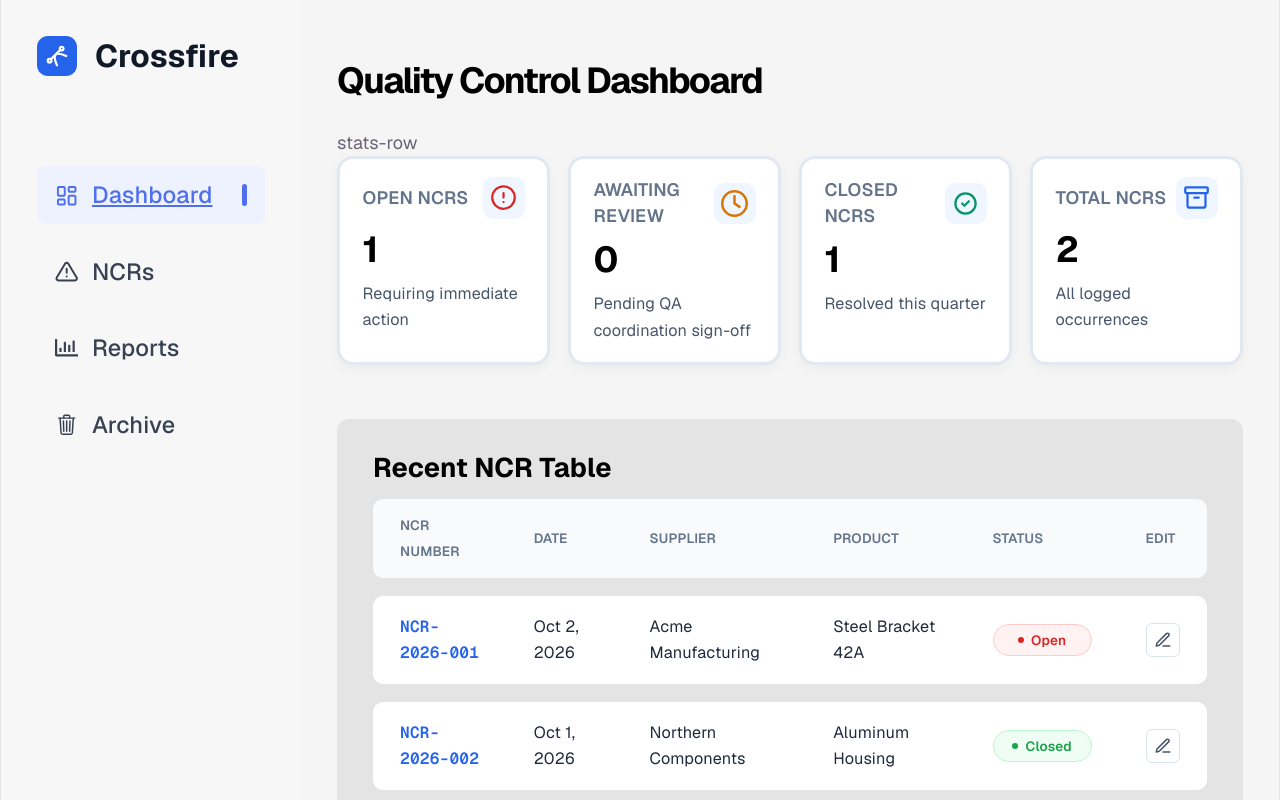
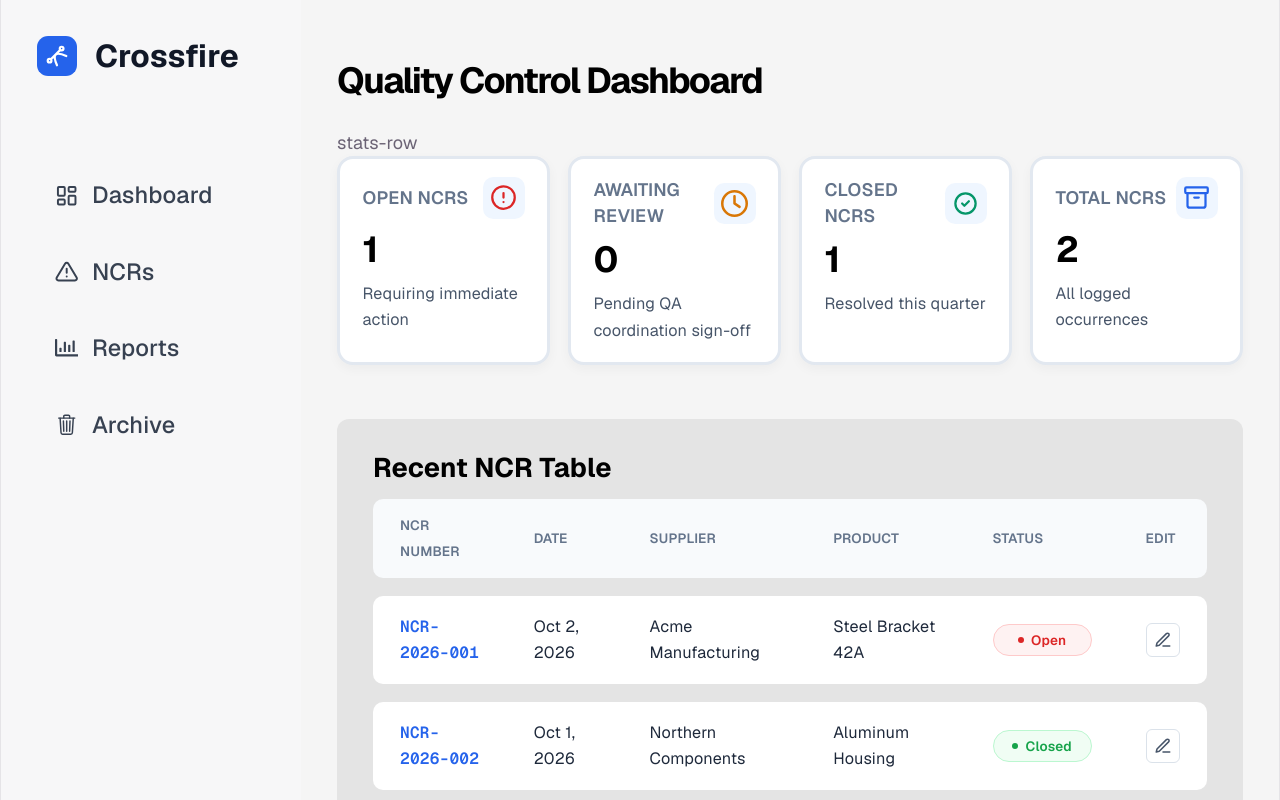
Before and after one commit to smutrux/prog1180, a React (Vite) app: page / in a window 1280 px wide. Shown: the top 800 px of the page. Built offline with nearby package versions, Linux system fonts and the light colour scheme.

Commit message:
installed react-router, made sidebar for mobile

```diff
--- a/package.json
+++ b/package.json
@@ -13,6 +13,7 @@
     "react": "^19.2.8",
     "react-dom": "^19.2.8",
     "react-icons": "^5.7.0",
+    "react-router-dom": "^7.18.4",
     "styled-jsx": "^5.1.7"
   },
   "devDependencies": {
--- a/src/App.tsx
+++ b/src/App.tsx
@@ -1,29 +1,28 @@
-import './App.css'
-import SidebarNav from './components/sidebarnav'
+import { BrowserRouter, Routes, Route } from "react-router-dom";
 
+import SidebarNav from "./components/sidebarnav";
 
-import Dashboard from './pages/Dashboard'
-import NCRs from './pages/NCRs'
-import Reports from './pages/Reports'
-import Archive from './pages/Archive'
-
+import Dashboard from "./pages/Dashboard";
+import NCRs from "./pages/NCRs";
+import Reports from "./pages/Reports";
+import Archive from "./pages/Archive";
 
 function App() {
-  const path = window.location.pathname;
+  return (
+    <BrowserRouter>
+      <SidebarNav />
 
-  return (
-    <>
-      <SidebarNav></SidebarNav>
       <main>
-        {path === "/" && <Dashboard />}
-        {path === "/dashboard" && <Dashboard />}
-        {path === "/ncrs" && <NCRs />}
-        {path === "/reports" && <Reports />}
-        {path === "/archive" && <Archive />}
+        <Routes>
+          <Route path="/" element={<Dashboard />} />
+          <Route path="/dashboard" element={<Dashboard />} />
+          <Route path="/ncrs" element={<NCRs />} />
+          <Route path="/reports" element={<Reports />} />
+          <Route path="/archive" element={<Archive />} />
+        </Routes>
       </main>
-
-    </>
-  )
+    </BrowserRouter>
+  );
 }
 
-export default App
+export default App;
--- a/src/components/sidebarnav.tsx
+++ b/src/components/sidebarnav.tsx
@@ -1,52 +1,127 @@
-import crossfireLogo from '../assets/crossfireLogo.svg'
-import { LuLayoutDashboard } from "react-icons/lu";
+import { useState } from "react";
+import { NavLink } from "react-router-dom";
+
+import crossfireLogo from "../assets/crossfireLogo.svg";
+
+import { LuLayoutDashboard, LuMenu, LuX } from "react-icons/lu";
 import { FiAlertTriangle } from "react-icons/fi";
 import { FaRegChartBar } from "react-icons/fa";
 import { IoTrashOutline } from "react-icons/io5";
 
 var SidebarNav = () => {
-  const path = window.location.pathname;
+  const [isOpen, setIsOpen] = useState(false);
+
+  const closeMenu = () => {
+    setIsOpen(false);
+  };
+
   return (
-    <nav style={{
-      display: "flex",
-      flexDirection: "column",
-      gap: "5rem",
-      background: "var(--nav-bg)",
-      padding: "2rem"
-    }} aria-label="Sidebar Navigation">
+    <>
+      {/* Mobile Header */}
+      <header className="mobileHeader">
+        <div className="mobileBrand">
+          <img src={crossfireLogo} alt="" />
 
-      <div style={{display: "flex", gap: "1rem", alignItems: "center"}}>
-        <img src={crossfireLogo} style={{width: "40px"}} alt="" />
-        <a style={{
-          fontWeight: "bold",
-          fontSize: "1.75rem",
-          color: "var(--sidebar-title)",
-          textDecoration: "none"
-        }} href="/dashboard">Crossfire</a>
+          <NavLink to="/dashboard">
+            Crossfire
+          </NavLink>
         </div>
 
-      <ul style={{
-        display: "flex",
-        flexDirection: "column",
-        padding: "0",
-        gap: "1rem",
-        listStyle: "none"
-      }}>
+        <button
+          className="menuButton"
+          onClick={() => setIsOpen(!isOpen)}
+          aria-label={isOpen ? "Close navigation menu" : "Open navigation menu"}
+          aria-expanded={isOpen}
+          aria-controls="sidebar-navigation"
+        >
+          {isOpen ? (
+            <LuX aria-hidden="true" />
+          ) : (
+            <LuMenu aria-hidden="true" />
+          )}
+        </button>
+      </header>
+
+      {/* Mobile Overlay */}
+      {isOpen && (
+        <div
+          className="sidebarOverlay"
+          onClick={closeMenu}
+          aria-hidden="true"
+        />
+      )}
+
+      {/* Sidebar */}
+      <nav
+        id="sidebar-navigation"
+        className={`sidebar ${isOpen ? "open" : ""}`}
+        aria-label="Sidebar Navigation"
+      >
+        {/* Logo */}
+        <div className="sidebarBrand">
+          <img src={crossfireLogo} alt="" />
+
+          <NavLink to="/dashboard">
+            Crossfire
+          </NavLink>
+        </div>
+
+        {/* Navigation */}
+        <ul>
           <li className="sidebarLink">
+            <NavLink
+              to="/dashboard"
+              className={({ isActive }) =>
+                isActive ? "active" : ""
+              }
+              onClick={closeMenu}
+            >
+              <LuLayoutDashboard aria-hidden="true" />
+              Dashboard
+            </NavLink>
+          </li>
 
-          <a href="/dashboard" aria-current={path === "/dashboard" ? "page" : undefined} className={path === "/dashboard" || path === "/" ? "active" : ""}><LuLayoutDashboard aria-hidden="true"/>Dashboard</a>
+          <li className="sidebarLink">
+            <NavLink
+              to="/ncrs"
+              className={({ isActive }) =>
+                isActive ? "active" : ""
+              }
+              onClick={closeMenu}
+            >
+              <FiAlertTriangle aria-hidden="true" />
+              NCRs
+            </NavLink>
           </li>
+
           <li className="sidebarLink">
+            <NavLink
+              to="/reports"
+              className={({ isActive }) =>
+                isActive ? "active" : ""
+              }
+              onClick={closeMenu}
+            >
+              <FaRegChartBar aria-hidden="true" />
+              Reports
+            </NavLink>
+          </li>
 
-          <a href="/ncrs" aria-current={path === "/ncrs" ? "page" : undefined} className={path === "/ncrs" ? "active" : ""}><FiAlertTriangle aria-hidden="true"/>NCRs</a>
-        </li>
-        <li className="sidebarLink" aria-current={path === "/reports" ? "page" : undefined}>
-          <a href="/reports" aria-current={path === "/reports" ? "page" : undefined} className={path === "/reports" ? "active" : ""}><FaRegChartBar aria-hidden="true"/>Reports</a>
-        </li>
-        <li className="sidebarLink" aria-current={path === "/archive" ? "page" : undefined}>
-          <a href="/archive" aria-current={path === "/archive" ? "page" : undefined} className={path === "/archive" ? "active" : ""}><IoTrashOutline aria-hidden="true"/>Archive</a>
+          <li className="sidebarLink">
+            <NavLink
+              to="/archive"
+              className={({ isActive }) =>
+                isActive ? "active" : ""
+              }
+              onClick={closeMenu}
+            >
+              <IoTrashOutline aria-hidden="true" />
+              Archive
+            </NavLink>
           </li>
         </ul>
+      </nav>
+
       <style jsx global>{`
         @import url('https://fonts.googleapis.com/css2?family=Geist:ital,wght@0,100..900;1,100..900&display=swap');
 
@@ -76,29 +151,91 @@ var SidebarNav = () => {
           padding: 2rem;
         }
 
+        /* =========================
+           SIDEBAR
+        ========================= */
+
+        .sidebar {
+          display: flex;
+          flex-direction: column;
+          gap: 5rem;
+
+          padding: 2rem;
+
+          background-color: var(--nav-bg);
+        }
+
+        /* =========================
+           BRAND
+        ========================= */
+
+        .sidebarBrand {
+          display: flex;
+          align-items: center;
+          gap: 1rem;
+        }
+
+        .sidebarBrand img {
+          width: 40px;
+          height: 40px;
+        }
+
+        .sidebarBrand a {
+          color: var(--sidebar-title);
+
+          font-size: 1.75rem;
+          font-weight: bold;
+
+          text-decoration: none;
+        }
+
+        /* =========================
+           NAVIGATION
+        ========================= */
+
+        .sidebar ul {
+          display: flex;
+          flex-direction: column;
+
+          padding: 0;
+
+          gap: 1rem;
+
+          list-style: none;
+        }
+
         .sidebarLink {
           position: relative;
-          border-radius: 8px;
+
           display: flex;
           align-items: center;
+
+          border-radius: 8px;
+
           gap: 0.75rem;
         }
 
         .sidebarLink > a {
+          display: flex;
+          align-items: center;
+
+          width: 100%;
+          height: 100%;
+
           padding: 0.9rem 1rem;
+
+          gap: 0.75rem;
+
           color: var(--sidebar-link-clr);
+
           font-size: 1.3rem;
           font-weight: 500;
+
           text-decoration: none;
-          display: flex;
-          align-items: center;
-          gap: 0.75rem;
-          width: 100%;
-          height: 100%;
         }
 
         .sidebarLink > a:hover,
-        .sidebarLink:has(a.active) > a {
+        .sidebarLink > a.active {
           color: var(--sidebar-link-hover-clr);
           text-decoration: underline;
         }
@@ -108,31 +245,219 @@ var SidebarNav = () => {
           background-color: var(--sidebar-link-hover);
         }
 
+        /* Active indicator */
+
         .sidebarLink::after {
           content: "";
+
           position: absolute;
 
           right: 8%;
           top: 50%;
-          transform: translateY(-50%);
 
           width: 5px;
           height: 22px;
+
+          transform: translateY(-50%);
+
           background-color: #4F6FED;
+
           border-radius: 10px;
+
           opacity: 0;
         }
 
-        .sidebarLink:has(a.active)::after  {
+        .sidebarLink:has(a.active)::after {
           opacity: 1;
         }
 
-        .sidebarLink img {
-          color: #94A3B8;
+        /* =========================
+           MOBILE HEADER
+        ========================= */
+
+        .mobileHeader {
+          display: none;
+        }
+
+        .mobileBrand {
+          display: flex;
+          align-items: center;
+
+          gap: 0.75rem;
+        }
+
+        .mobileBrand img {
+          width: 35px;
+          height: 35px;
+        }
+
+        .mobileBrand a {
+          color: var(--sidebar-title);
+
+          font-size: 1.5rem;
+          font-weight: bold;
+
+          text-decoration: none;
+        }
+
+        .menuButton {
+          display: flex;
+          align-items: center;
+          justify-content: center;
+
+          width: 44px;
+          height: 44px;
+
+          padding: 0;
+
+          border: none;
+          border-radius: 8px;
+
+          background: transparent;
+
+          color: var(--sidebar-title);
+
+          font-size: 1.7rem;
+
+          cursor: pointer;
+        }
+
+        .menuButton:hover {
+          background-color: var(--sidebar-link-hover);
+        }
+
+        .menuButton:focus-visible {
+          outline: 3px solid #4F6FED;
+          outline-offset: 2px;
+        }
+
+        /* =========================
+           MOBILE
+        ========================= */
+
+        @media (max-width: 768px) {
+
+          #root {
+            display: block;
+            min-height: 100vh;
+          }
+
+          main {
+            min-width: 0;
+
+            padding: 1rem;
+            padding-top: 5rem;
+          }
+
+          /* Mobile top bar */
+
+          .mobileHeader {
+            position: fixed;
+
+            top: 0;
+            left: 0;
+            right: 0;
+
+            z-index: 1000;
+
+            display: flex;
+            align-items: center;
+            justify-content: space-between;
+
+            height: 64px;
+
+            padding: 0 1rem;
+
+            background-color: var(--nav-bg);
+
+            border-bottom: 1px solid rgba(128, 128, 128, 0.15);
+          }
+
+          /* Hide desktop logo */
+
+          .sidebarBrand {
+            display: none;
+          }
+
+          /* Mobile drawer */
+
+          #sidebar-navigation.sidebar {
+            position: fixed;
+
+            top: 0;
+            left: 0;
+
+            z-index: 1002;
+
+            width: min(300px, 85vw);
+            height: 100vh;
+
+            padding: 2rem;
+
+            background-color: var(--nav-bg);
+
+            transform: translateX(-100%);
+
+            transition: transform 0.15s ease-out;
+
+            box-shadow: 4px 0 20px rgba(0, 0, 0, 0.15);
+          }
+
+          #sidebar-navigation.sidebar.open {
+            transform: translateX(0);
+          }
+
+          /* Make sure children use the sidebar theme */
+
+          #sidebar-navigation.sidebar ul,
+          #sidebar-navigation.sidebar li,
+          #sidebar-navigation.sidebar .sidebarBrand {
+            background-color: transparent;
+          }
+
+          #sidebar-navigation.sidebar .sidebarBrand a {
+            color: var(--sidebar-title);
+          }
+
+          #sidebar-navigation.sidebar .sidebarLink > a {
+            color: var(--sidebar-link-clr);
+          }
+
+          #sidebar-navigation.sidebar .sidebarLink > a:hover,
+          #sidebar-navigation.sidebar .sidebarLink > a.active {
+            color: var(--sidebar-link-hover-clr);
+          }
+
+          #sidebar-navigation.sidebar .sidebarLink:hover,
+          #sidebar-navigation.sidebar .sidebarLink:has(a.active) {
+            background-color: var(--sidebar-link-hover);
+          }
+
+          /* Overlay */
+
+          .sidebarOverlay {
+            position: fixed;
+
+            inset: 0;
+
+            z-index: 1001;
+
+            background-color: rgba(0, 0, 0, 0.45);
+          }
+        }
+
+        /* =========================
+           REDUCED MOTION
+        ========================= */
+
+        @media (prefers-reduced-motion: reduce) {
+          .sidebar {
+            transition: none;
+          }
         }
       `}</style>
-    </nav>
-  )
-}
+    </>
+  );
+};
 
-export default SidebarNav
+export default SidebarNav;
```
Also changed, not shown: 1 other file (tests, documents, lock files or other folders). Lines whose indentation alone changed are shown as unchanged.
